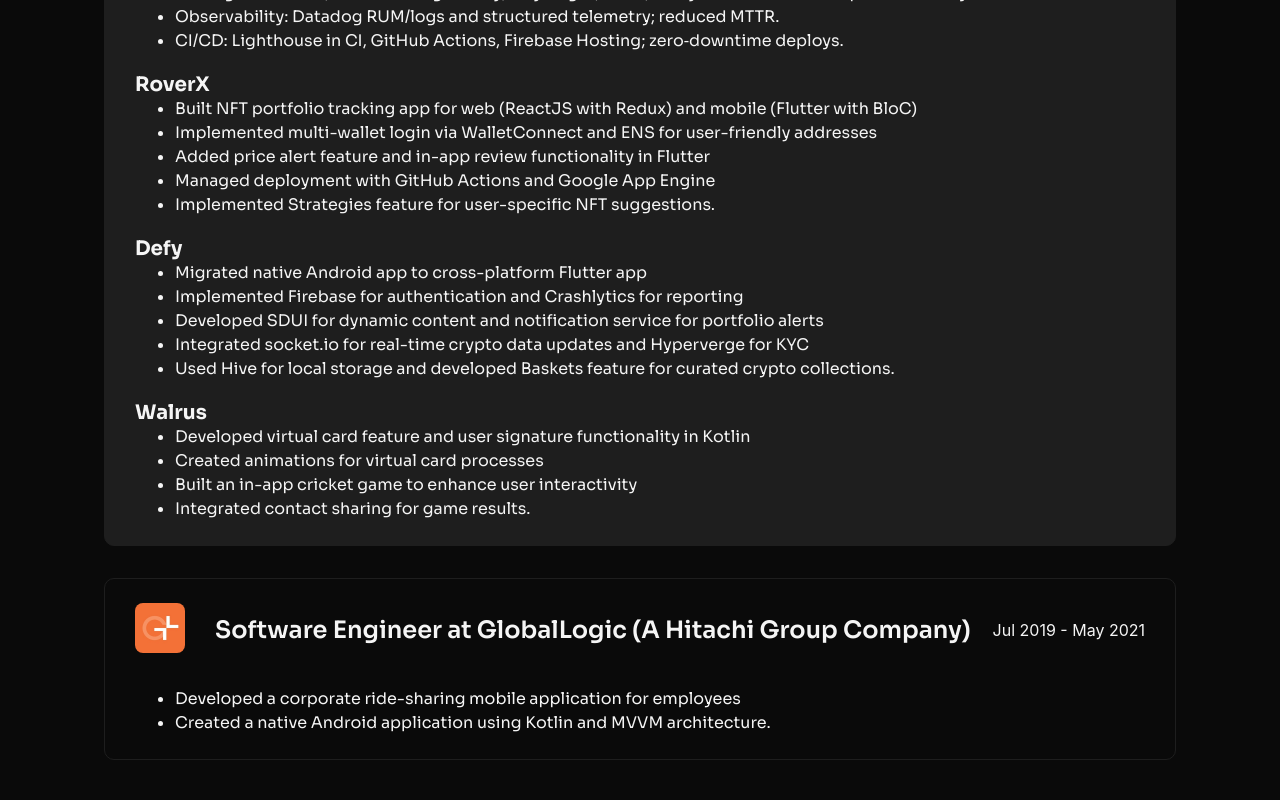
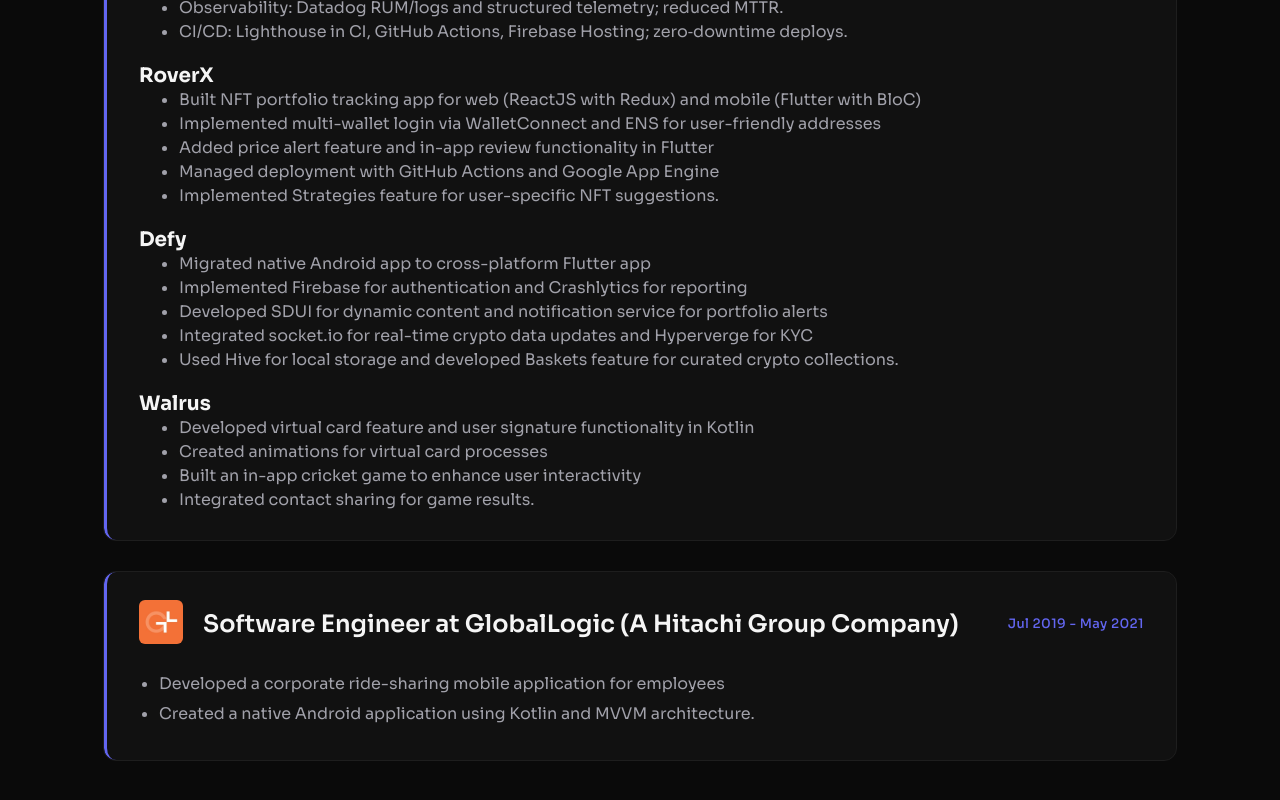
Before and after one commit to graphicstone/portfolio, a React (Vite) app: page / in a window 1280 px wide. Shown: the part 1782-2582 px from the top of the page. Built offline with nearby package versions, Linux system fonts and the light colour scheme; no server answers.

Commit message:
feat: ExperienceCard — accent border, dark surface, scroll reveal

```diff
--- a/src/layouts/landing-page/components/experience-section/ExperienceCard.jsx
+++ b/src/layouts/landing-page/components/experience-section/ExperienceCard.jsx
@@ -1,80 +1,89 @@
 import Box from '@mui/material/Box';
 import Typography from '@mui/material/Typography';
-import { colorPalette } from '../../../ColorPalette.js';
+import { motion } from 'framer-motion';
 
 export default function ExperienceCard({
   companyLogo,
   jobTitle,
   tenure,
   description,
-  backgroundColor = colorPalette.black,
-  children
+  children,
 }) {
   return (
+    <motion.div
+      initial={{ opacity: 0, x: -16 }}
+      whileInView={{ opacity: 1, x: 0 }}
+      viewport={{ once: true, amount: 0.08 }}
+      transition={{ duration: 0.6, ease: [0.22, 1, 0.36, 1] }}
+    >
       <Box
-      id="experience-card"
         sx={{
           width: '100%',
-        padding: '24px 30px',
+          padding: '28px 32px',
           display: 'flex',
           flexDirection: 'column',
-        gap: '30px',
-        border: `1px solid ${colorPalette.zinc800}`,
-        backgroundColor: backgroundColor,
-        borderRadius: '10px'
+          gap: '24px',
+          backgroundColor: 'colors.surface',
+          borderRadius: '12px',
+          borderLeft: '3px solid',
+          borderLeftColor: 'colors.accent',
+          outline: '1px solid',
+          outlineColor: 'colors.border',
+          transition: 'outline-color 0.3s ease, box-shadow 0.3s ease',
+          '&:hover': {
+            outlineColor: 'rgba(99,102,241,0.35)',
+            boxShadow: '0 0 32px rgba(99,102,241,0.10)',
+          },
         }}
       >
+        {/* Header row */}
         <Box
           sx={{
             display: 'flex',
             flexDirection: { xs: 'column', md: 'row' },
-          gap: '20px',
+            gap: '16px',
             justifyContent: 'space-between',
-          alignItems: { xs: 'flex-start', md: 'center' }
+            alignItems: { xs: 'flex-start', md: 'center' },
           }}
         >
-        <Box
-          sx={{
-            display: 'flex',
-            flexDirection: 'row',
-            gap: '30px',
-            alignItems: 'center'
-          }}
-        >
-          <Box
-            id="company-logo"
-            sx={{
-              borderRadius: '8px',
-              '& svg': {
-                width: '50px',
-                height: 'auto',
-                borderRadius: '8px'
-              }
-            }}
-          >
+          <Box sx={{ display: 'flex', flexDirection: 'row', gap: '20px', alignItems: 'center' }}>
+            <Box sx={{ '& svg': { width: '44px', height: 'auto', borderRadius: '6px' } }}>
               {companyLogo}
             </Box>
-          <Typography variant="heading_h4_semi_bold" sx={{ color: 'colors.white' }}>
+            <Typography variant="heading_h4_semi_bold" sx={{ color: 'colors.textPrimary' }}>
               {jobTitle}
             </Typography>
           </Box>
-        <Typography variant="heading_h6_semibold" sx={{ color: 'colors.white' }}>
+          <Typography
+            variant="heading_h6_medium"
+            sx={{
+              color: 'colors.accent',
+              whiteSpace: 'nowrap',
+              fontSize: '13px',
+              letterSpacing: '0.03em',
+            }}
+          >
             {tenure}
           </Typography>
         </Box>
-      <Box sx={{ color: 'colors.white' }}>
+
+        {/* Body */}
+        <Box sx={{ color: 'colors.textSecondary' }}>
           {children ? (
             children
           ) : (
-          <ul>
+            <ul style={{ margin: 0, paddingLeft: '20px' }}>
               {description.map((item, index) => (
-              <li key={index}>
-                <Typography variant="paragraph_p2_regular">{item}</Typography>
+                <li key={index} style={{ marginBottom: '6px' }}>
+                  <Typography variant="paragraph_p2_regular" sx={{ color: 'colors.textSecondary' }}>
+                    {item}
+                  </Typography>
                 </li>
               ))}
             </ul>
           )}
         </Box>
       </Box>
+    </motion.div>
   );
 }
```
Lines whose indentation alone changed are shown as unchanged.
